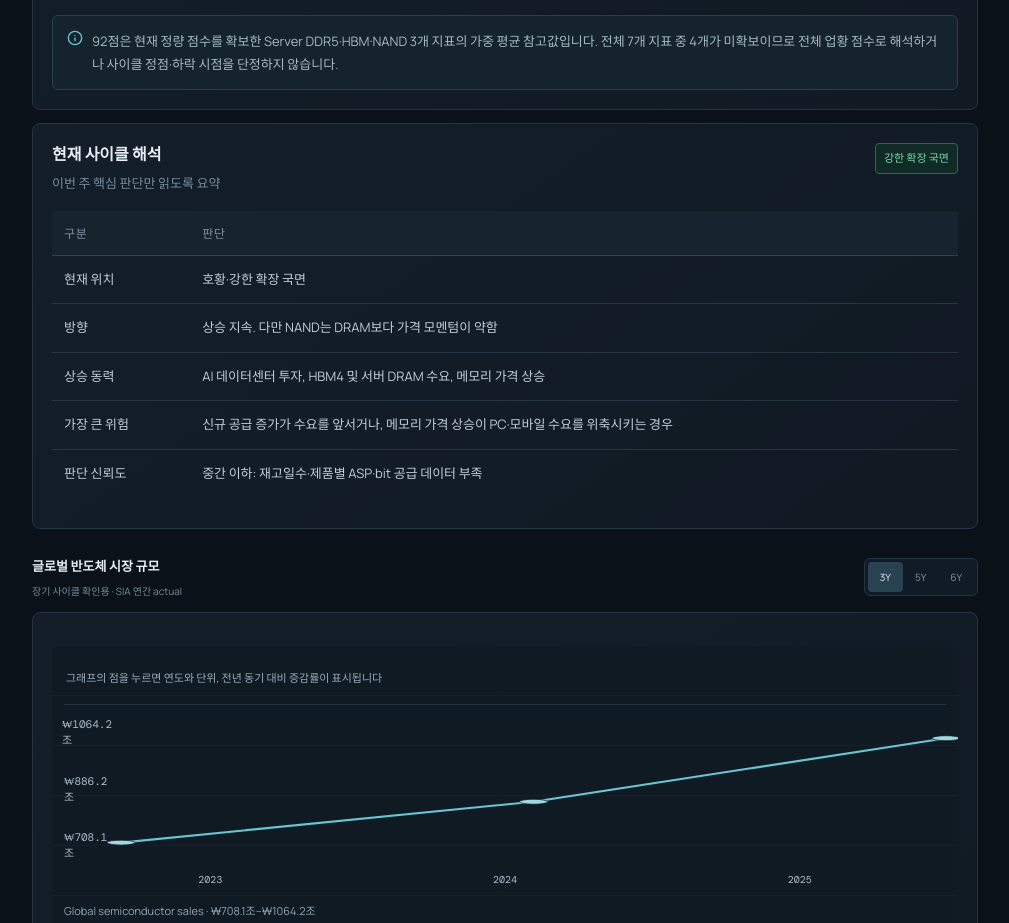
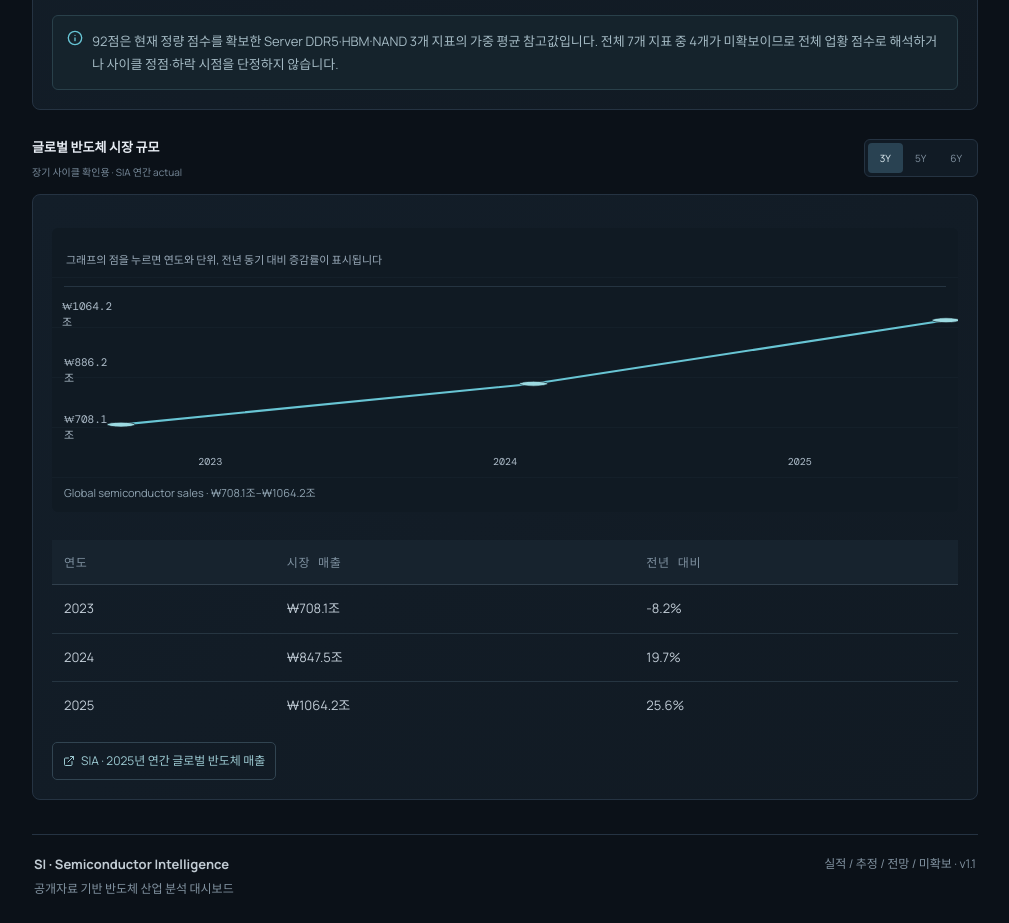
Before and after one commit to chs03220322-creator/semiconductor-intelligence, a React (Vite) app: page / in a window 1280 px wide. Shown: the part 980-1903 px from the top of the page, without its empty margins (264-1273 px from the left). Built offline with nearby package versions, Linux system fonts and the light colour scheme.

Commit message:
Remove repeated cycle and memory-market panels across tabs

```diff
--- a/src/App.tsx
+++ b/src/App.tsx
@@ -256,15 +256,6 @@ function Overview({period,setPeriod}:{period:Period;setPeriod:(p:Period)=>void})
    ]}/>
    <Notice>{cycleScore}점은 현재 정량 점수를 확보한 Server DDR5·HBM·NAND 3개 지표의 가중 평균 참고값입니다. 전체 {memorySignals.length}개 지표 중 {memorySignals.length-scoreable.length}개가 미확보이므로 전체 업황 점수로 해석하거나 사이클 정점·하락 시점을 단정하지 않습니다.</Notice>
   </div>
-  <div className="panel"><div className="panel-head"><div><h3>현재 사이클 해석</h3><p>이번 주 핵심 판단만 읽도록 요약</p></div><Pill tone="green">강한 확장 국면</Pill></div>
-   <Table headers={['구분','판단']} rows={[
-    ['현재 위치','호황·강한 확장 국면'],
-    ['방향','상승 지속. 다만 NAND는 DRAM보다 가격 모멘텀이 약함'],
-    ['상승 동력','AI 데이터센터 투자, HBM4 및 서버 DRAM 수요, 메모리 가격 상승'],
-    ['가장 큰 위험','신규 공급 증가가 수요를 앞서거나, 메모리 가격 상승이 PC·모바일 수요를 위축시키는 경우'],
-    ['판단 신뢰도','중간 이하: 재고일수·제품별 ASP·bit 공급 데이터 부족']
-   ]}/>
-  </div>
   <div className="period-bar"><div><b>글로벌 반도체 시장 규모</b><span>장기 사이클 확인용 · SIA 연간 actual</span></div><div className="segmented">{(['3Y','5Y','6Y'] as Period[]).map(p=><button className={period===p?'active':''} onClick={()=>setPeriod(p)} key={p}>{p}</button>)}</div></div>
   <div className="panel"><LineChart data={data} keyName="value" label="Global semiconductor sales · USD bn" height={190}/><Table headers={['연도','시장 매출','전년 대비']} rows={data.map((x)=>{const i=market.findIndex(m=>m.year===x.year);const previous=i>0?market[i-1]:null;return [x.year,'$'+x.value.toFixed(1)+'B',previous?((x.value/previous.value-1)*100).toFixed(1)+'%':'—'];})}/><Sources items={['SIA · 2025년 연간 글로벌 반도체 매출']}/></div>
  </>;
@@ -280,7 +271,6 @@ function Pricing(){return <>
   ['Oct 26','—',priceChangeCell(pricesDram16,'Oct 26','delta'),priceChangeCell(pricesDram16,'Oct 26','rate'),'$50.0',priceChangeCell(pricesDdr5_16,'Oct 26','delta'),priceChangeCell(pricesDdr5_16,'Oct 26','rate'),'$27.5',priceChangeCell(pricesDram8,'Oct 26','delta'),priceChangeCell(pricesDram8,'Oct 26','rate'),'$30.6',priceChangeCell(pricesNand,'Oct 26','delta'),priceChangeCell(pricesNand,'Oct 26','rate'),'Actual']
  ]} note="DRAM 16Gb 범용 기준가격과 DDR5 16Gb 고정가격은 서로 다른 공개 계열이므로 분리했습니다. 증감액은 기준가격의 USD/chip 차이를 기준 환율 1,345원으로 환산한 원/chip입니다. DDR5 16Gb는 10월 $50.0까지 공개되어 있습니다. 어느 series도 Server DDR5 RDIMM·PC DDR5 모듈 ASP와 동일하지 않습니다." source={['산업부 · 2026년 9월 ICT 수출입 동향','산업부 · 2026년 10월 ICT 수출입 동향','산업부 · 2026년 10월 수출입 동향']}/>
  <div className="panel"><h3>2025년 공개 DRAM 8Gb·NAND 128Gb 기준가격</h3><p className="muted">2025년 7~10월 관측치 · USD/chip · 2026년 series와 연도·시장 환경을 구분</p><LineChart data={prices2025Dram8} keyName="value" label="DRAM 8Gb reference · USD/chip" height={180}/><LineChart data={prices2025Nand} keyName="value" label="NAND 128Gb reference · USD/chip" height={180}/><Table headers={['월','DRAM 8Gb','증감액(원)','증감률','NAND 128Gb','증감액(원)','증감률']} rows={prices2025Dram8.map(x=>[x.year,'$'+x.value.toFixed(2),priceChangeCell(prices2025Dram8,x.year,'delta'),priceChangeCell(prices2025Dram8,x.year,'rate'),'$'+(prices2025Nand.find(n=>n.year===x.year)?.value??0).toFixed(2),priceChangeCell(prices2025Nand,x.year,'delta'),priceChangeCell(prices2025Nand,x.year,'rate')])}/><Sources items={['산업부 · 2025년 10월 ICT 수출입 동향']}/></div>
- <TrendPanel title="메모리 시장 규모 대리지표" series={[{name:'Memory semiconductor revenue',unit:'USD bn · 시장규모, ASP 아님',data:memoryForecast}]} quarterHeaders={['연도','메모리 시장 규모','상태','출처 기준']} quarterRows={memoryForecast.map(x=>[x.year,'$'+x.value.toFixed(1)+'B',x.status,'Gartner Aug 2026 public release'])} note="메모리 시장규모는 연간 매출 estimate/forecast이며 제품 단가·ASP가 아닙니다. 2025 estimate, 2026~2027 forecast를 actual과 분리했습니다." source={['Gartner · 2026년 반도체 시장 공개 전망']}/>
  <div className="panel"><h3>제품별 데이터 범위</h3><Table headers={['제품군','확인 가능한 항목','미확보 항목']} rows={[
   ['Server DDR5','기업 IR의 서버 DDR5 수요·제품 믹스 코멘트, 범용 DRAM 8Gb·16Gb 기준가격','Server RDIMM 계약 ASP·제품별 출하 bit'],['PC DDR5','글로벌 시장·기업 실적의 간접 신호','PC 전용 DDR5 계약 ASP·출하량'],['DDR4','기업 코멘트 및 범용 DRAM 시장 지표 일부','DDR4 단독 고정가격·계약 ASP'],['HBM','삼성·SK hynix의 HBM4 출하·사업 코멘트','고객별 HBM3E/HBM4 계약가격·ASP'],['NAND','NAND 128Gb 기준가격·SSD 수출','Enterprise SSD 제품별 계약 ASP'],['삼성·SK ASP','분기 매출·이익 및 가격 방향 코멘트','회사별·제품별 ASP 증감률']
  ]}/></div>
```
